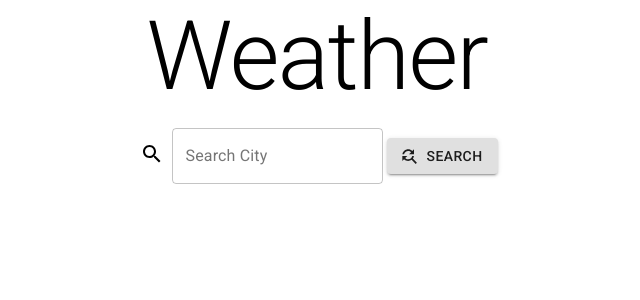
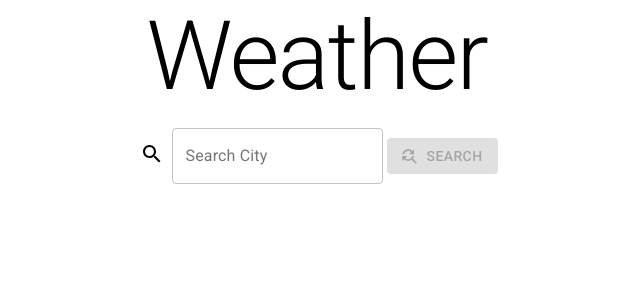
Before and after one commit to msnmz/weather-app, a React (Create React App) app: page / in a window 1280 px wide. Shown: the top 300 px of the page, without its empty margins (323-963 px from the left). Built offline with nearby package versions, Linux system fonts and the light colour scheme.

Commit message:
Fixes bug:: disables => disabled

```diff
--- a/src/components/SearchBar/SearchBar.js
+++ b/src/components/SearchBar/SearchBar.js
@@ -17,7 +17,7 @@ function SearchBar(props) {
         setSearchInput={props.searchInputListener}
       />
       <SearchButton
-        disables={props.searchInput.length === 0}
+        disabled={props.searchInput.length === 0}
         onClick={props.onSearch}
       />
     </Grid>
```
